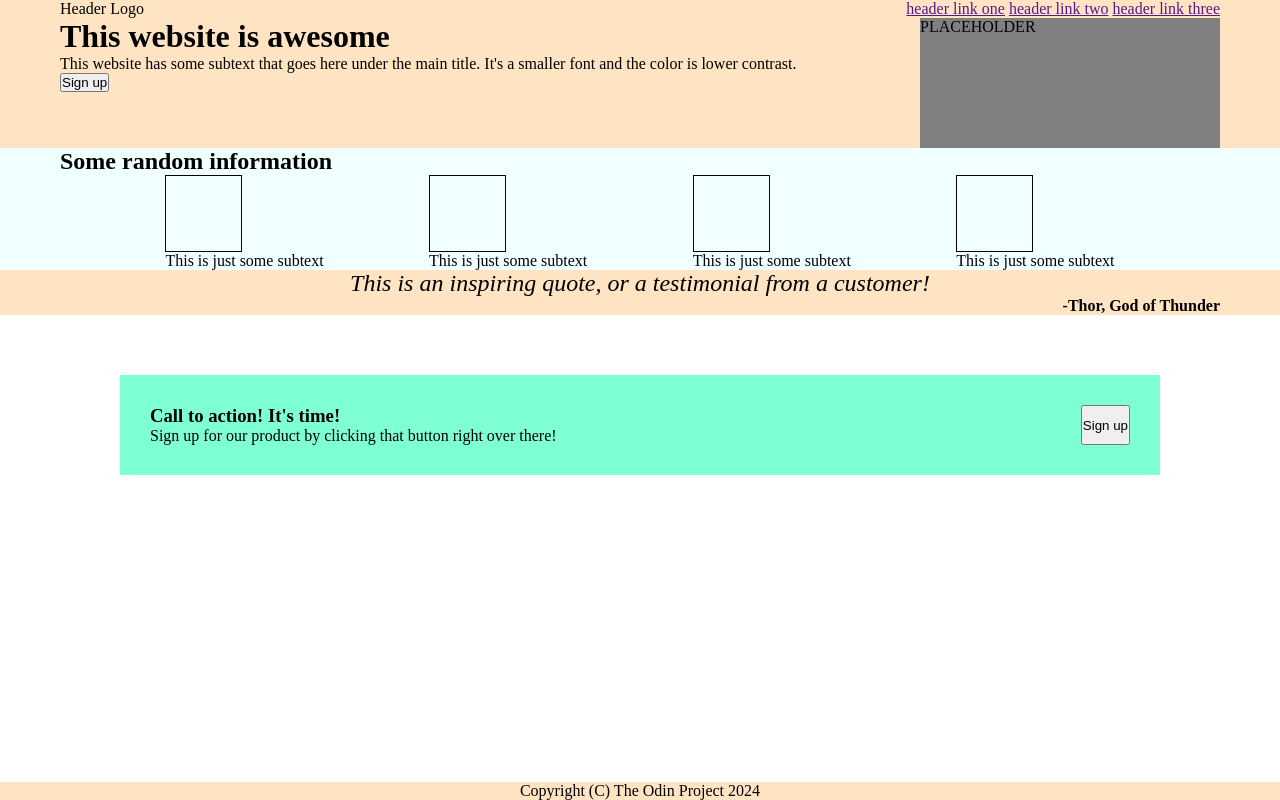
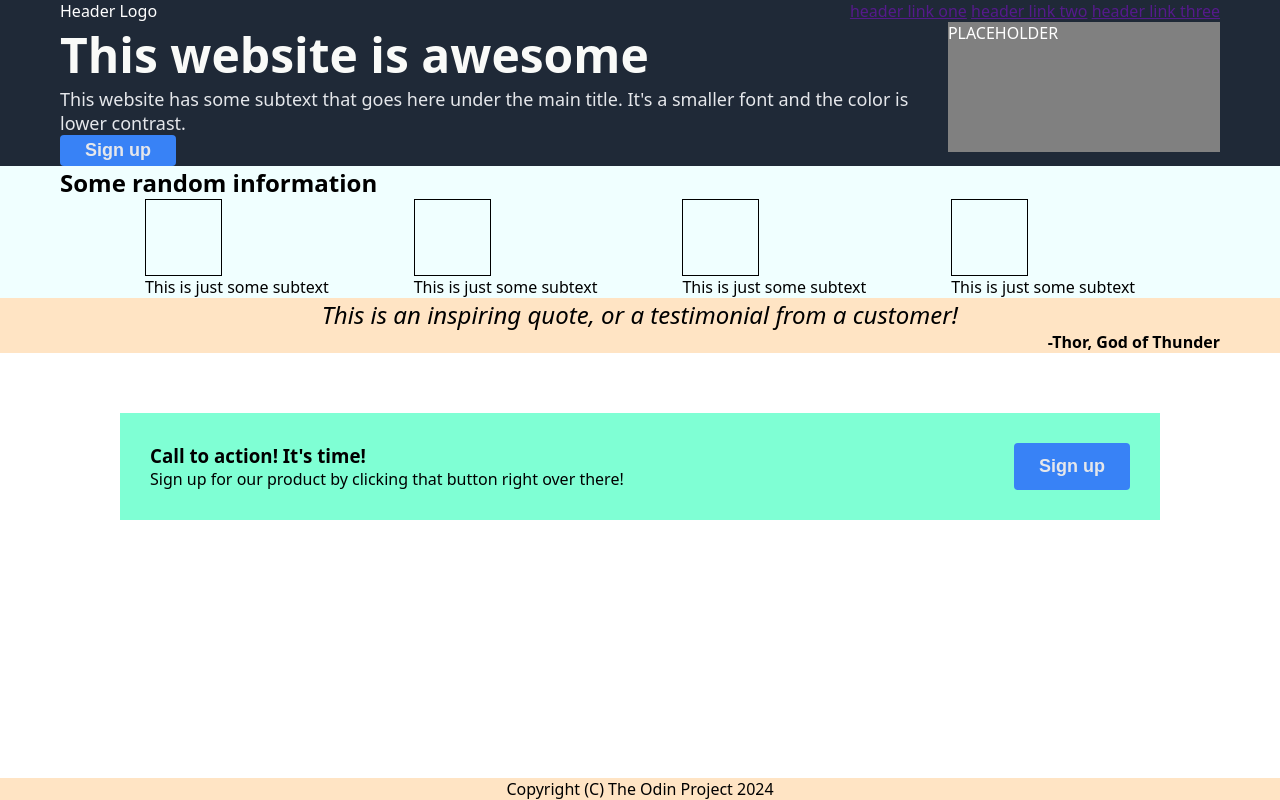
Before and after one commit to Liskodisko/odin-landing-page, a plain HTML site: page index.html in a window 1280 px wide. Drawn offline with Linux system fonts and the light colour scheme.

Commit message:
Start proper styling
Added some proper colors, font styling and button
styling, second button in call to action section
needs an extra bit of border styling to make it
stand out.

```diff
--- a/styles.css
+++ b/styles.css
@@ -7,6 +7,7 @@ body {
     display: flex;
     flex-direction: column;
     min-height: 100vh;
+    font-family: system-ui, 'Segoe UI', sans-serif;
 }
 
 body > * { /* target all children of body element */
@@ -19,13 +20,35 @@ body > * { /* target all children of body element */
     display: flex;
     flex-direction: row;
     justify-content: space-between;
-    background-color: bisque;
+    background-color: #1F2937;
+    color: white;
+}
+
+.hero-text h1 {
+    font-size: 48px;
+    font-weight: 900;
+    color: #F9FAF8;
+}
+
+.hero-text p {
+    font-size: 18px;
+    color: #E5E7EB;
 }
 
 .hero-image {
     width: 300px;
     height: 130px;
     background-color: gray;
+}
+
+button {
+    background-color: #3882F6;
+    border-radius: 4px;
+    padding: 5px 25px;
+    border: none;
+    font-size: 18px;
+    color: #E5E7EB;
+    font-weight: 800;
 }
 
 .info-area {
```
